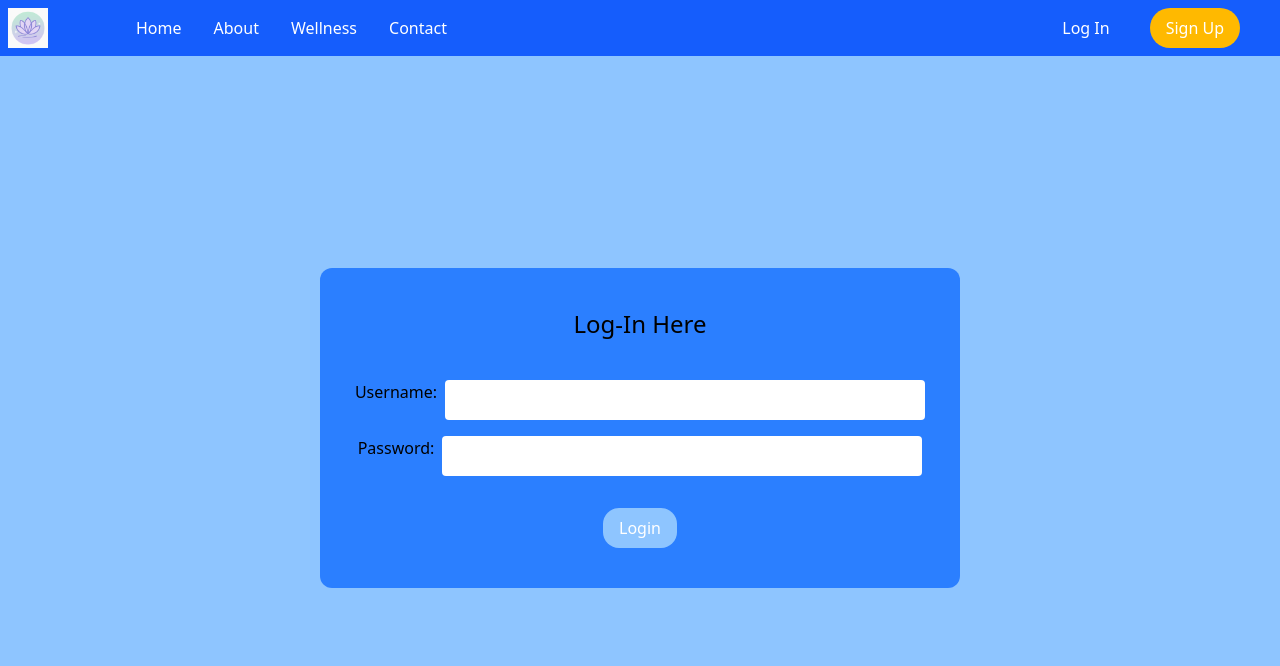
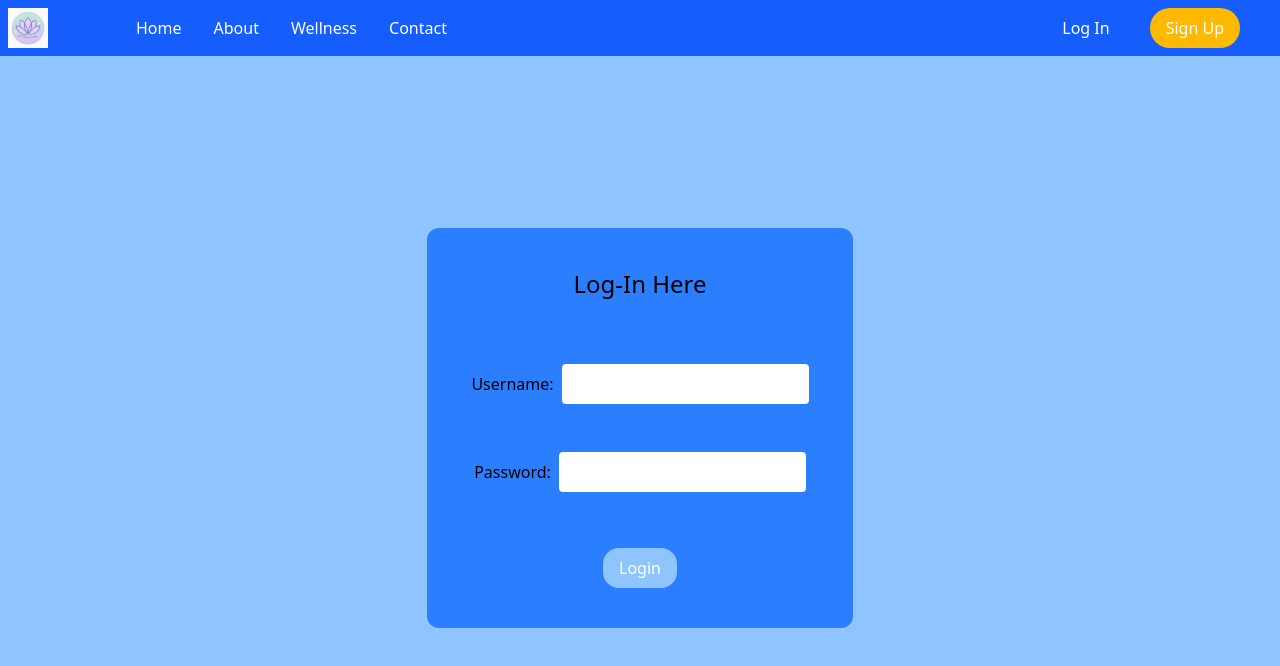
Before and after one commit to JBidlack/Spoonies-Web, a React (Vite) app in the folder Spoonies-Web/: page /login in a window 1280 px wide. Shown: the top 666 px of the page. Built offline with nearby package versions, Linux system fonts and the light colour scheme; no server answers; a web font is replaced by a local one.

Commit message:
Usually don't code on my laptop. Unsure the changes I made, but did correct a minor error

```diff
--- a/Spoonies-Web/src/App.jsx
+++ b/Spoonies-Web/src/App.jsx
@@ -5,6 +5,7 @@ import './App.css'
 import Header from './header/Header'
 import About from './about/About'
 import Signup from './signup/signup'
+import Dashboard from './UserDashboard/Dashboard'
 
 function App() {
 
@@ -18,6 +19,7 @@ function App() {
           <Route path='/about' element={<About/>}/>
           <Route path='/login' element={<Login/>}/>
           <Route path='/signup' element={<Signup/>}/>
+          <Route path='/dashboard' element={<Dashboard/>}/>
         </Routes>
       </BrowserRouter>
     </>
--- a/Spoonies-Web/src/header/Header.jsx
+++ b/Spoonies-Web/src/header/Header.jsx
@@ -5,11 +5,12 @@ import { Link } from 'react-router-dom'
 const Header = () => {
   return (
     <div className=' min-w-screen max-h-14 bg-blue-600 flex flex-row items-center'>
+{/* Create a temp logo as a place holder */}
+      <div>
+          <img className='max-h-14 p-2' src='/templogo.png'/>
+      </div>
 
-            <div>
-                <img className='max-h-14 p-2' src='/templogo.png'/>
-            </div>
-
+{/* Currently all links are created as an unordered list w/ anchor points to their respective pages */}
       <nav className="ml-20">
         <ul className="flex items-center space-x-8 text-white font-medium chelsea-market-regular">
           <li className="cursor-pointer hover:underline"><a href='./'>Home</a></li>
--- a/Spoonies-Web/src/login/Login.jsx
+++ b/Spoonies-Web/src/login/Login.jsx
@@ -1,3 +1,4 @@
+/* eslint-disable no-unused-vars */
 import '../App.css';
 import { auth } from  '../firebase/firebase'
 import { browserSessionPersistence, setPersistence, signInWithEmailAndPassword } from 'firebase/auth';
@@ -18,11 +19,18 @@ const Login = () => {
       e.preventDefault();
 
       try{
+        setError('');
         setPersistence(auth, browserSessionPersistence);
+
         await signInWithEmailAndPassword(auth, email, password)
             .then((credential) => {
-              const user = credential.user;
-            })
+              const userCred = credential.user;
+              console.log(userCred.accessToken);
+              if (userCred.accessToken){
+                nav('/dashboard', userCred.accessToken);
+              }
+            });
+
 
       }
       catch (err) {
@@ -33,7 +41,7 @@ const Login = () => {
           case 'auth/wrong-password':
             setError("That email or password is incorrect");
             break;
-          case 'auth/invalid-email':
+          case 'auth/invalid-credential':
             setError("That email or password is incorrect");
             break;
         }
@@ -44,28 +52,29 @@ const Login = () => {
       <div className='bg-blue-300'>
         <div className='min-h-[calc(100vh-56px)] flex justify-center items-center'>
           <form
-            className='bg-blue-500 rounded-xl w-1/2 flex flex-col'
+            className='bg-blue-500 rounded-xl w-1/3 flex flex-col'
             onSubmit={handleLogin}>
               <h1 className='flex justify-center text-2xl mt-10'>
                   Log-In Here
               </h1>
+              {error && <span className='text-lg text-red-600'>{error}</span>}
               <div className='mt-10 flex justify-center'>
-                <label className='mr-2'>Username:</label>
+                <label className='mr-2 content-center-safe'>Username:</label>
                 <input
                   type='email'
                   value={email}
                   onChange={(e) => setEmail(e.target.value)}
                   required
-                  className='w-3/4 p-2 rounded-sm bg-white cursor-text'/>
+                  className=' my-6 p-2 rounded-sm bg-white cursor-text'/>
               </div>
-              <div className='mt-4 mb-8 flex justify-center'>
-                <label className='mr-2'>Password:</label>
+              <div className='mb-8 flex justify-center'>
+                <label className='mr-2 content-center-safe'>Password:</label>
                 <input
                   type='password'
                   value={password}
                   onChange={(e) => setPassword(e.target.value)}
                   required
-                  className='w-3/4 p-2 rounded-sm bg-white cursor-text'/>
+                  className='my-6 p-2 rounded-sm bg-white cursor-text'/>
               </div>
               <div className='flex justify-center mb-10'>
                 <button
```
